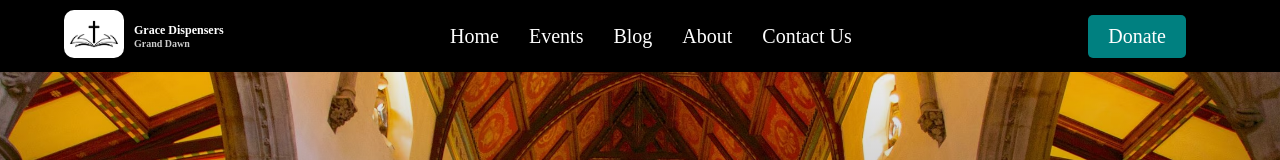
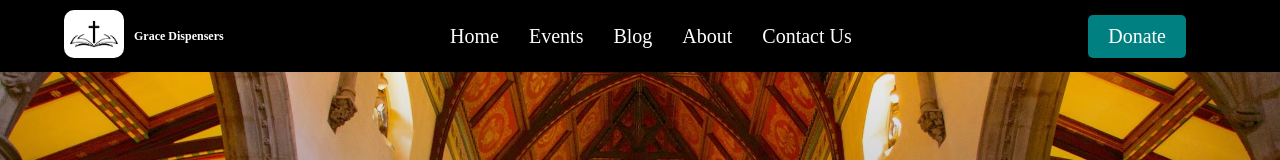
Before and after one commit to Yomi-Ojo/grace-dispensers-site-copy, a plain HTML site: page about.html in a window 1280 px wide. Shown: the top 160 px of the page. Drawn offline with Linux system fonts and the light colour scheme.

Commit message:
Updated logo scetion

```diff
--- a/about.html
+++ b/about.html
@@ -17,7 +17,7 @@
           <nav class="navbar">
             <div class="logo">
                 <a href="index.html"><img src="./images/church-log.jpg" alt="ACCF logo"></a>
-                <p>Grace Dispensers<small>Grand Dawn</small></p>
+                <p>Grace Dispensers</p>
             </div>
            <div class="middle-nav">
                 <ul>
```
Also changed, not shown: blog.html (+1 -1 lines), contact.html (+1 -1 lines), donate.html (+1 -1 lines), events.html (+1 -1 lines), index.html (+1 -1 lines), posts/forgiveness.html (+1 -1 lines), posts/godslove.html (+1 -1 lines), posts/light.html (+1 -1 lines).
